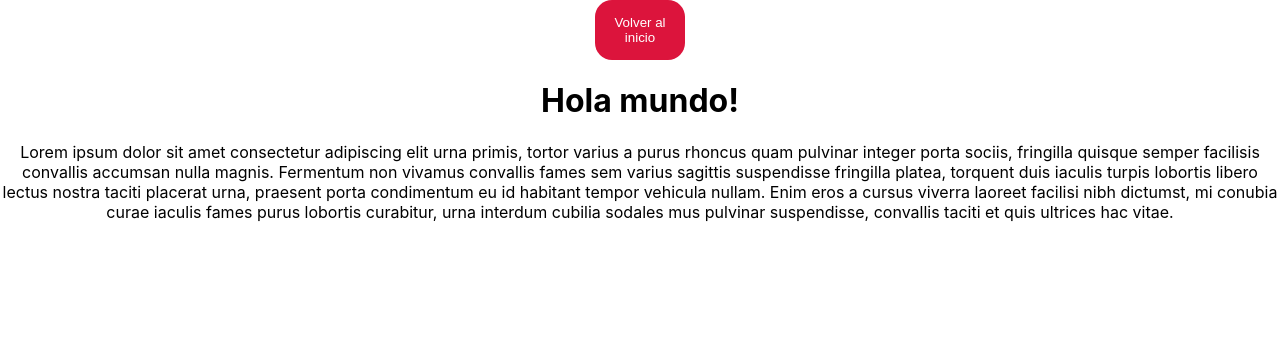
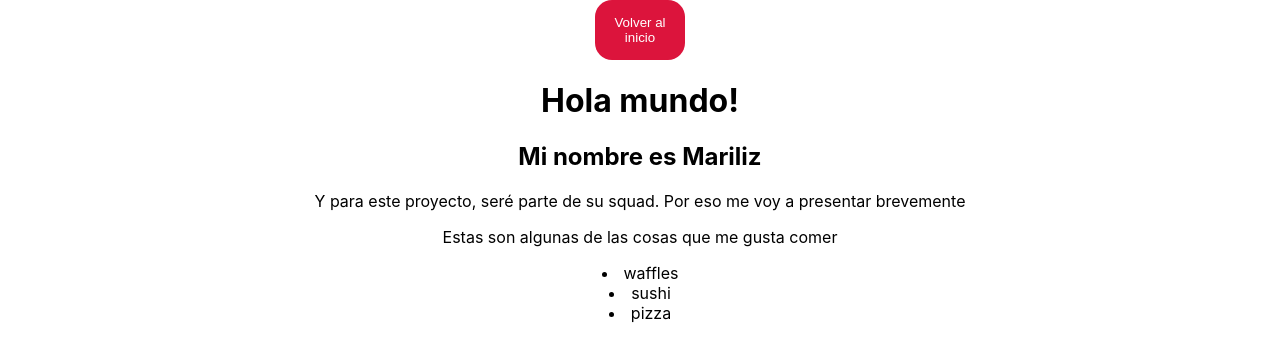
Before and after one commit to KarinaKanoDev/Practica-Talent, a React (Create React App) app: page /Mariliz in a window 1280 px wide. Shown: the top 360 px of the page. Built offline with nearby package versions, Linux system fonts and the light colour scheme.

Commit message:
Cambios a párrafo y adición de lista

```diff
--- a/src/Components/Mariliz/Mariliz.jsx
+++ b/src/Components/Mariliz/Mariliz.jsx
@@ -6,7 +6,15 @@ const Mariliz = () => {
         <Fragment>
             <BotonHomePage />
             <h1> Hola mundo! </h1>
-            <p>Lorem ipsum dolor sit amet consectetur adipiscing elit urna primis, tortor varius a purus rhoncus quam pulvinar integer porta sociis, fringilla quisque semper facilisis convallis accumsan nulla magnis. Fermentum non vivamus convallis fames sem varius sagittis suspendisse fringilla platea, torquent duis iaculis turpis lobortis libero lectus nostra taciti placerat urna, praesent porta condimentum eu id habitant tempor vehicula nullam. Enim eros a cursus viverra laoreet facilisi nibh dictumst, mi conubia curae iaculis fames purus lobortis curabitur, urna interdum cubilia sodales mus pulvinar suspendisse, convallis taciti et quis ultrices hac vitae.</p>
+            <h2> Mi nombre es Mariliz</h2>
+            <p> Y para este proyecto, seré parte de su squad. Por eso me voy a presentar brevemente </p>
+            <div className="favFood">
+                <p> Estas son algunas de las cosas que me gusta comer</p>
+                    <li> waffles </li>
+                    <li> sushi </li>
+                    <li> pizza </li>
+            </div>
+
         </Fragment>
      );
 }
```
